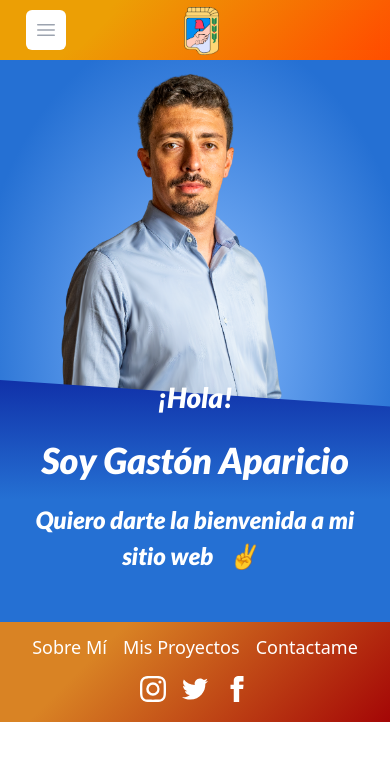
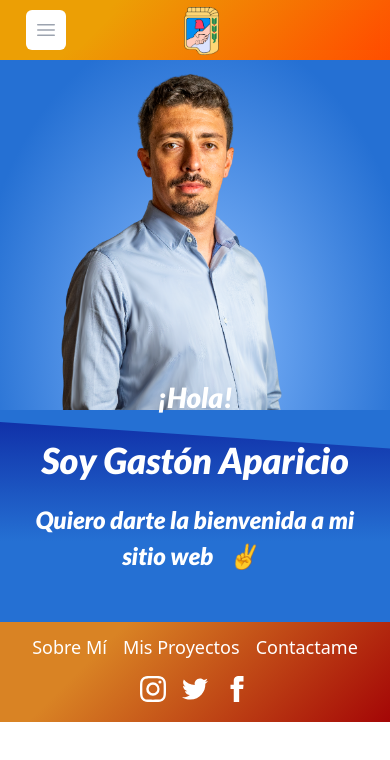
Before and after one commit to renzoposobon/gaston-aparicio, a React (Create React App) app: page / in a window 390 px wide. Shown: the top 760 px of the page. Built offline with nearby package versions, Linux system fonts and the light colour scheme.

Commit message:
arreglo 2

```diff
--- a/src/App.css
+++ b/src/App.css
@@ -568,6 +568,11 @@
 }
 
 @media (max-width: 400px) {
+  .wave {
+    /* top: 65%; */
+    bottom: 20%;
+  }
+
   .cuerpoTextoInicio {
     gap: 5px;
     padding: 0.5em 2em;
```
